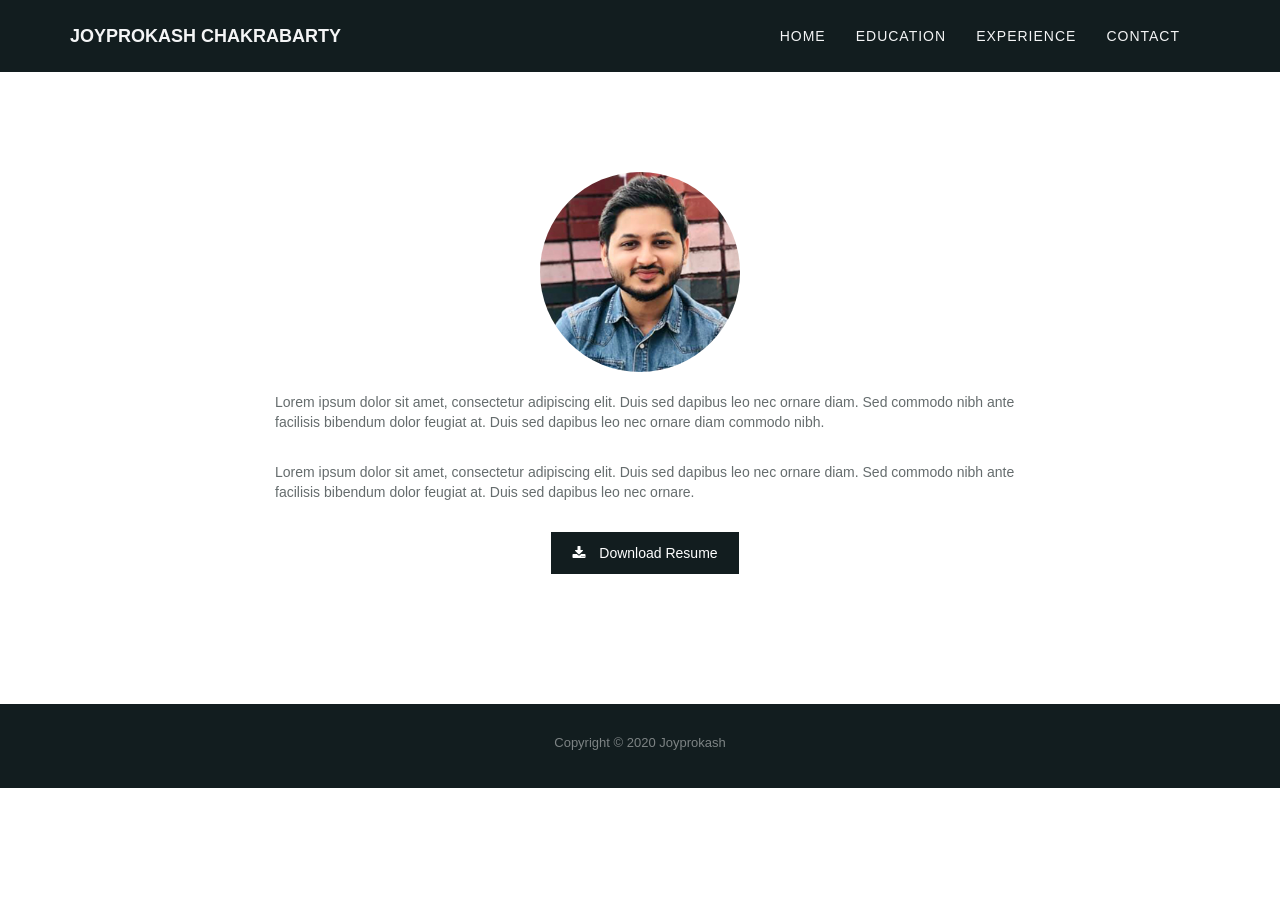
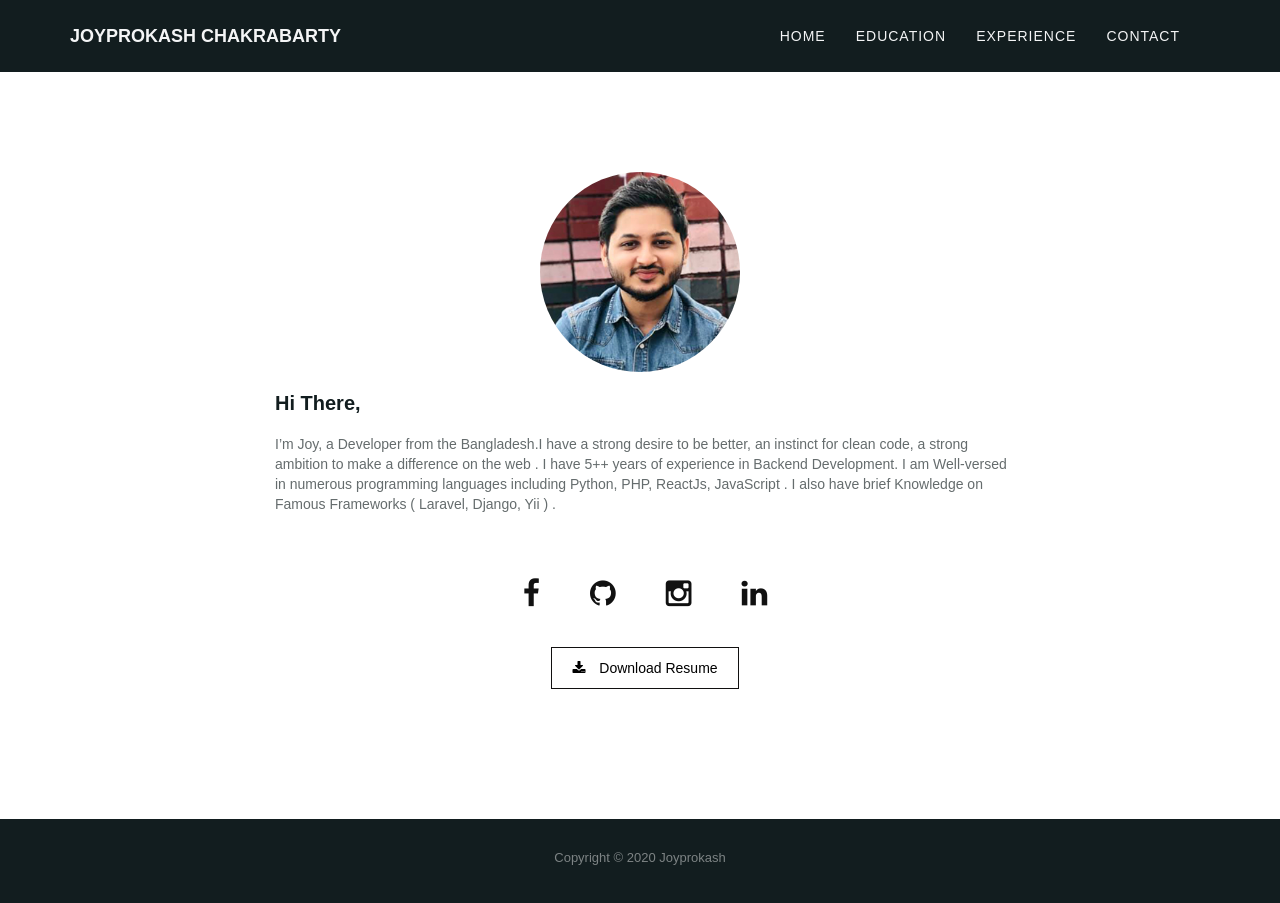
Before and after one commit to joyprokash/me, a Next.js app: page / in a window 1280 px wide. Before the commit the page ends 800 px from the top, so only its background shows below. Built offline with nearby package versions, Linux system fonts and the light colour scheme.

Commit message:
Social Link & bio added

```diff
--- a/pages/index.js
+++ b/pages/index.js
@@ -10,9 +10,19 @@ export default function Home() {
               <div className="col-md-12 text-center"><img src="img/about.jpg" className="img-responsive" /></div>
               <div className="col-md-8 col-md-offset-2">
                 <div className="about-text">
-                  <p>Lorem ipsum dolor sit amet, consectetur adipiscing elit. Duis sed dapibus leo nec ornare diam. Sed commodo nibh ante facilisis bibendum dolor feugiat at. Duis sed dapibus leo nec ornare diam commodo nibh.</p>
-                  <p>Lorem ipsum dolor sit amet, consectetur adipiscing elit. Duis sed dapibus leo nec ornare diam. Sed commodo nibh ante facilisis bibendum dolor feugiat at. Duis sed dapibus leo nec ornare.</p>
-                  <p className="text-center"><a className="btn btn-primary" href="#"><i className="fa fa-download"></i> Download Resume</a></p>
+                  <h3>Hi There,</h3>
+                  <p>I’m Joy, a Developer from the Bangladesh.I have a strong desire to be better, an instinct for clean code, a strong ambition to make a difference on the web . I have 5++ years of experience in Backend Development. I am Well-versed in numerous programming languages including Python, PHP, ReactJs, JavaScript . I also have brief Knowledge on Famous Frameworks ( Laravel, Django, Yii ) .</p>
+                  <div className="social">
+                    <ul className="text-center">
+                      <li><a href="https://facebook.com/joyprokash.me" target="_blank"><i className="fa fa-facebook" title="facebook"></i></a></li>
+                      <li><a href="https://github.com/joyprokash" target="_blank"><i className="fa fa-github" title="github"></i></a></li>
+                      <li><a href="https://www.instagram.com/joyprokash_ch" target="_blank"><i className="fa fa-instagram" title="instagram"></i></a></li>
+                      <li><a href="https://www.linkedin.com/in/joyprokash/" target="_blank" ><i className="fa fa-linkedin" title="linkedin"></i></a></li>
+                    </ul>
+                  </div>
+                  <p className="text-center">
+                    <a className="btn btn-primary" href="#"><i className="fa fa-download"></i> Download Resume</a>
+                  </p>
                 </div>
               </div>
           </div>
--- a/public/css/style.css
+++ b/public/css/style.css
@@ -607,6 +607,37 @@ color: #2c3e50;
 	border: 1px solid #121d1f;
 	color: white;
 }
+
+#about .social {
+	margin-top: 60px;
+}
+#about .social ul li {
+	display: inline-block;
+	margin: 0 20px;
+}
+#about .social i.fa {
+	font-size: 30px;
+	padding: 4px 5px;
+	color: #111;
+	transition: all 0.5s;
+}
+#about .social i.fa:hover {
+	color: #121d1f;
+}
+#about .btn {
+	background-color: transparent;
+	border: 1px solid #111010;
+	border-radius: 0;
+	padding: 10px 20px;
+	color: #000;
+	margin-top: 15px;
+}
+#about .btn:hover, #contact .btn:focus {
+	background-color: #121d1f;
+	border: 1px solid #121d1f;
+	color: white;
+}
+
 .btn:active, .btn.active {
 	background-image: none;
 	outline: 0;
```
Also changed, not shown: pages/contact.js (+5 -6 lines).
